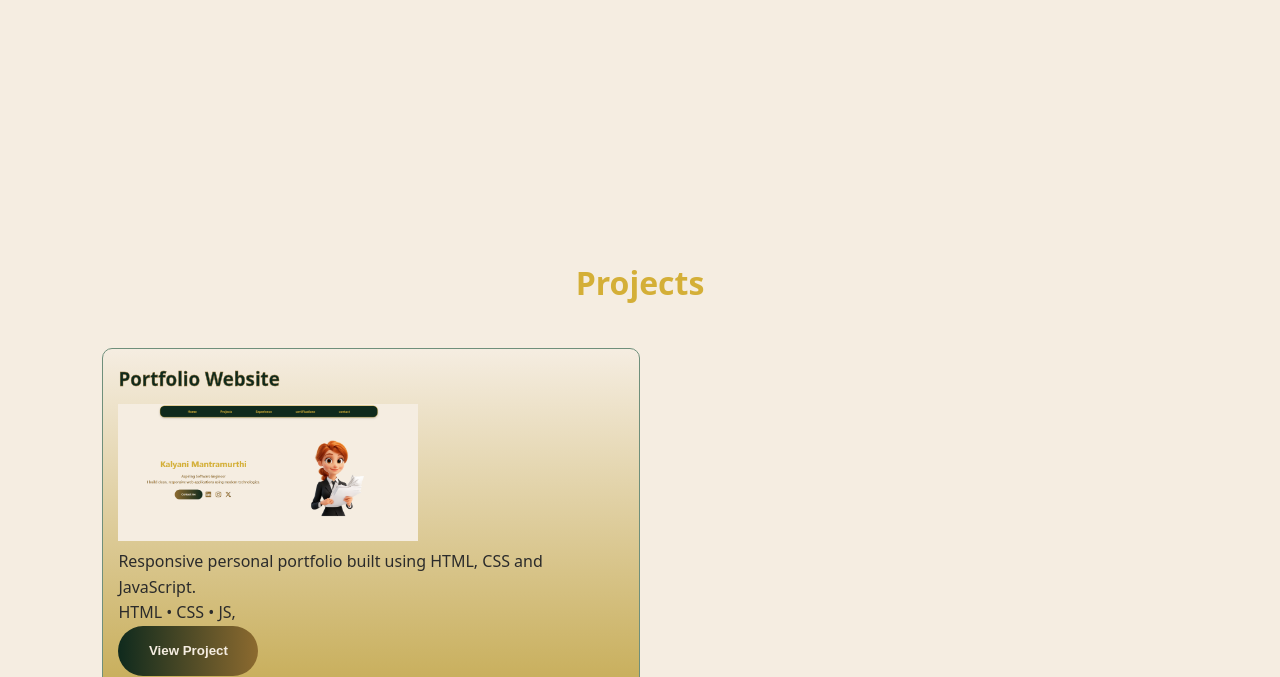
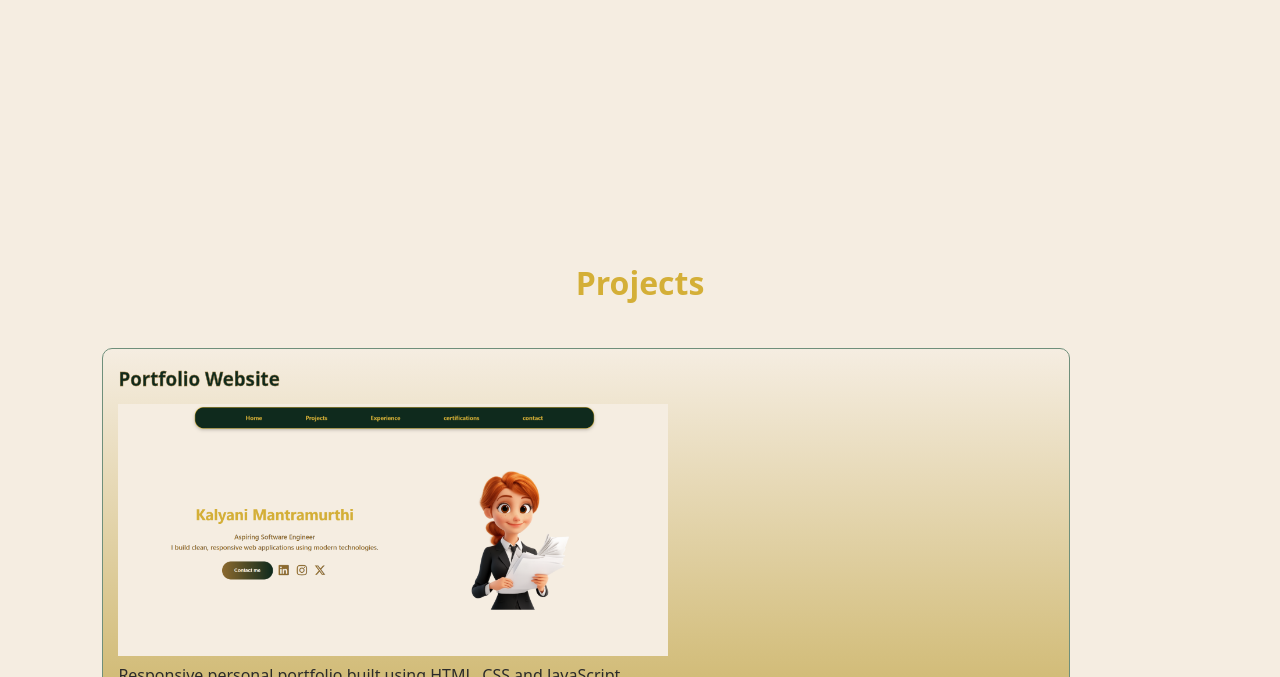
Before and after one commit to Kalyanim14/portfolio2, a plain HTML site: page index.html in a window 1280 px wide. Shown: the part 623-1300 px from the top of the page. Drawn offline with Linux system fonts and the light colour scheme.

Commit message:
css updation

```diff
--- a/portfolio.css
+++ b/portfolio.css
@@ -192,12 +192,12 @@ a i:hover {
   padding: 15px;
   background: linear-gradient(to top, #c7ad58, #F5EDE1);
   border-radius: 10px;
-  width: 50%;
+  width: 90%;
   border: 1px solid #6F8F7B;
 }
 
 .project-card img{
-width: 300px;
+width: 550px;
 }
 
 .project-card h3{
@@ -379,7 +379,7 @@ textarea{
   width: 100px;
 }
 .project-card img{
-  width: 100px;
+  width: 200px;
 }
 
 form{
```
